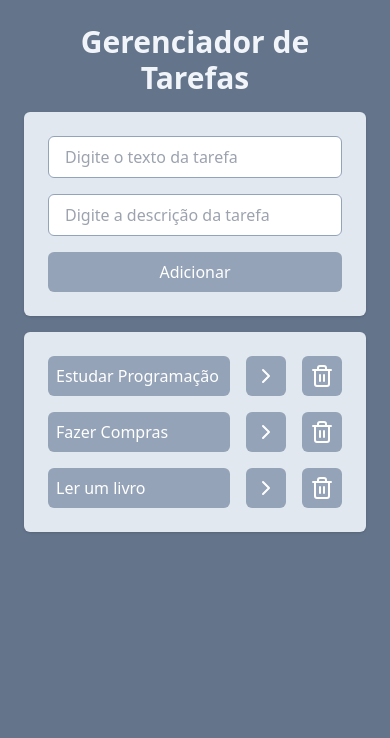
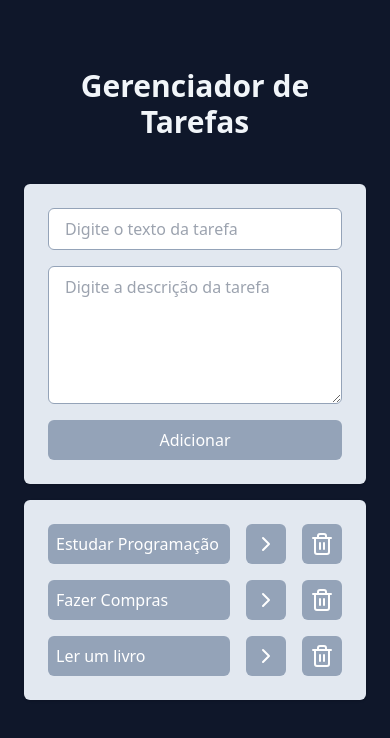
Before and after one commit to rafaluz/task-app-react, a React (Vite) app: page / in a window 390 px wide. Shown: the top 738 px of the page. Built offline with nearby package versions, Linux system fonts and the light colour scheme.

Commit message:
implementação da submissão do componente addTask e estilização do app em duas colunas de forma responsiva

```diff
--- a/package.json
+++ b/package.json
@@ -12,7 +12,8 @@
   "dependencies": {
     "lucide-react": "^0.435.0",
     "react": "^18.3.1",
-    "react-dom": "^18.3.1"
+    "react-dom": "^18.3.1",
+    "uuid": "^10.0.0"
   },
   "devDependencies": {
     "@eslint/js": "^9.9.0",
--- a/src/App.jsx
+++ b/src/App.jsx
@@ -2,25 +2,27 @@ import AddTask from "./components/AddTask";
 import Tasks from "./components/Tasks";
 import "./App.css";
 import { useState } from "react";
+import { v4 } from "uuid";
 
 function App() {
   const [tasks, setTasks] = useState([
     {
       id: 1,
-      text: "Estudar Programação",
-      day: "15 de julho às 10:00",
+      title: "Estudar Programação",
+      description: "Estudar programação pra se tornar um dev full stack.",
       isCompleted: false,
     },
     {
       id: 2,
-      text: "Fazer Compras",
-      day: "15 de julho às 15:00",
+      title: "Fazer Compras",
+      description: "Comprar 1kg de coxão mole fatiado e uma abobora",
       isCompleted: false,
     },
     {
       id: 3,
-      text: "Ler um livro",
-      day: "15 de julho às 18:00",
+      title: "Ler um livro",
+      description:
+        "ponto de impacto, as cronicas de gele e fogo, o nome do vento",
       isCompleted: false,
     },
   ]);
@@ -43,18 +45,36 @@ function App() {
     setTasks(newTasks);
   }
 
+  function onTaskSubmit(title, description) {
+    const newTask = {
+      id: v4(),
+      title: title,
+      description: description,
+      isCompleted: false,
+    };
+
+    setTasks([...tasks, newTask]);
+  }
+
   return (
-    <div className="w-screen h-screen bg-slate-500 flex justify-center p-6">
-      <div className="w-[500px] space-y-4">
-        <h1 className="text-3xl text-slate-100 font-bold text-center">
+    <div className="w-screen h-screen bg-slate-900 flex justify-center p-6">
+      {/* <div className="w-[500px] space-y-4"> */}
+      <div className="container mx-auto md:px-4 space-y-4">
+        <h1 className="text-3xl text-slate-100 font-bold text-center my-11">
           Gerenciador de Tarefas
         </h1>
-        <AddTask />
-        <Tasks
-          tasks={tasks}
-          onTaskClick={onTaskClick}
-          onDeleteTaskClick={onDeleteTaskClick}
-        />
+        <div className="flex flex-col md:flex-row gap-4">
+          <div className="w-full md:w-1/3">
+            <AddTask onTaskSubmit={onTaskSubmit} />
+          </div>
+          <div className="w-full md:w-2/3">
+            <Tasks
+              tasks={tasks}
+              onTaskClick={onTaskClick}
+              onDeleteTaskClick={onDeleteTaskClick}
+            />
+          </div>
+        </div>
       </div>
     </div>
   );
--- a/src/components/AddTask.jsx
+++ b/src/components/AddTask.jsx
@@ -1,11 +1,41 @@
-function AddTask() {
-    return (
-        <div className="space-y-4 p-6 bg-slate-200 rounded-md shadow flex flex-col">
-            <input type="text" placeholder="Digite o texto da tarefa" className="border border-slate-400 outline-slate-500 px-4 py-2 rounded-md" />
-            <input type="text" placeholder="Digite a descrição da tarefa" className="border border-slate-400 outline-slate-500 px-4 py-2 rounded-md" />
-            <button className="bg-slate-400 text-white p-2 rounded-md">Adicionar</button>
-        </div>
-    )
+import { useState } from "react";
+
+function AddTask({ onTaskSubmit }) {
+  const [title, setTitle] = useState("");
+  const [description, setDescription] = useState("");
+
+  return (
+    <div className="space-y-4 p-6 bg-slate-200 rounded-md shadow flex flex-col">
+      <input
+        type="text"
+        placeholder="Digite o texto da tarefa"
+        className="border border-slate-400 outline-slate-500 px-4 py-2 rounded-md"
+        value={title}
+        onChange={(event) => setTitle(event.target.value)}
+      />
+      <textarea
+        rows={5}
+        placeholder="Digite a descrição da tarefa"
+        className="border border-slate-400 outline-slate-500 px-4 py-2 rounded-md"
+        value={description}
+        onChange={(event) => setDescription(event.target.value)}
+      />
+      <button
+        onClick={() => {
+          // verificar se o title e description estão preenchidos
+          if (!title.trim() || !description.trim()) {
+            return alert("Preencha o Titulo e a Descrição da tarefa");
+          }
+          onTaskSubmit(title, description);
+          setTitle("");
+          setDescription("");
+        }}
+        className="bg-slate-400 hover:bg-slate-500 text-white p-2 rounded-md"
+      >
+        Adicionar
+      </button>
+    </div>
+  );
 }
 
 export default AddTask;
--- a/src/components/Tasks.jsx
+++ b/src/components/Tasks.jsx
@@ -12,7 +12,7 @@ function Tasks({ tasks, onTaskClick, onDeleteTaskClick }) {
             }`}
           >
             {task.isCompleted && <Check />}
-            {task.text}
+            {task.title}
           </button>
           <button className="bg-slate-400 text-white p-2 rounded-md">
             <ChevronRight />
```
Also changed, not shown: 1 other file (tests, documents, lock files or other folders).
